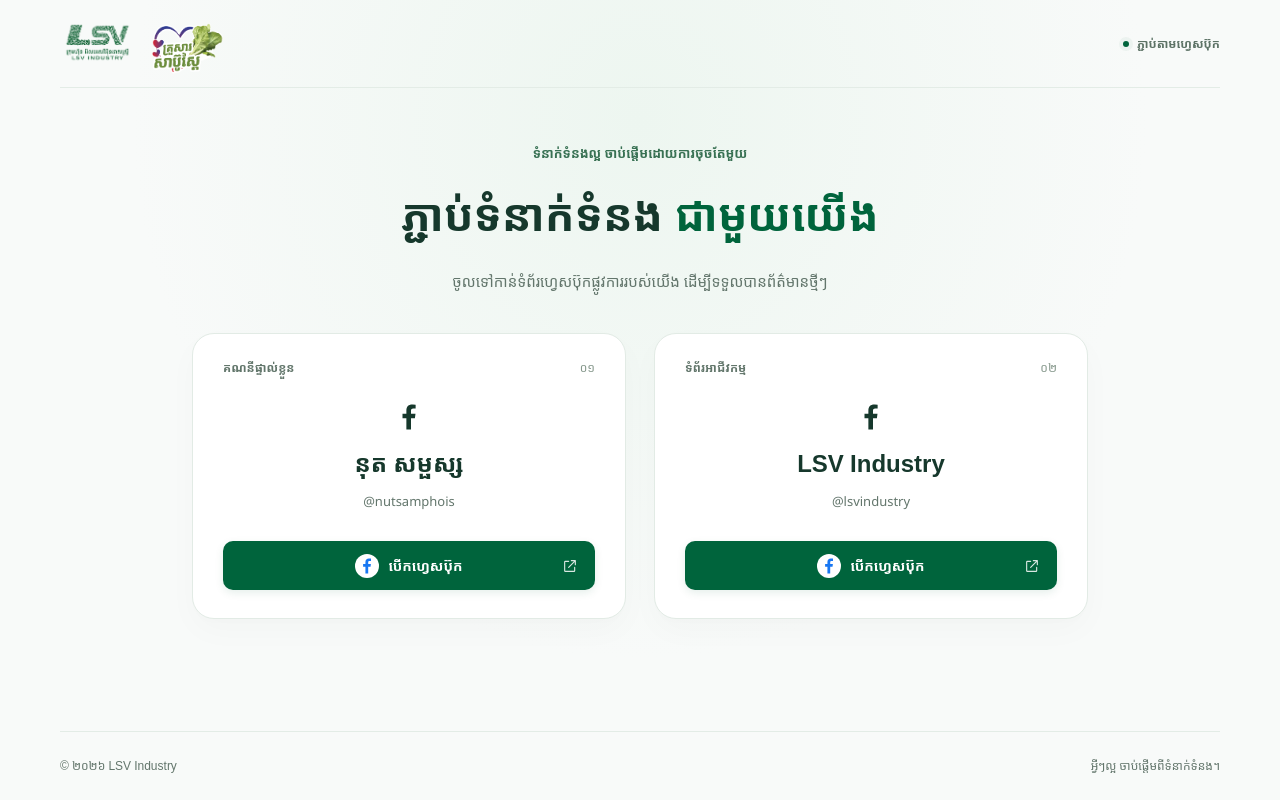
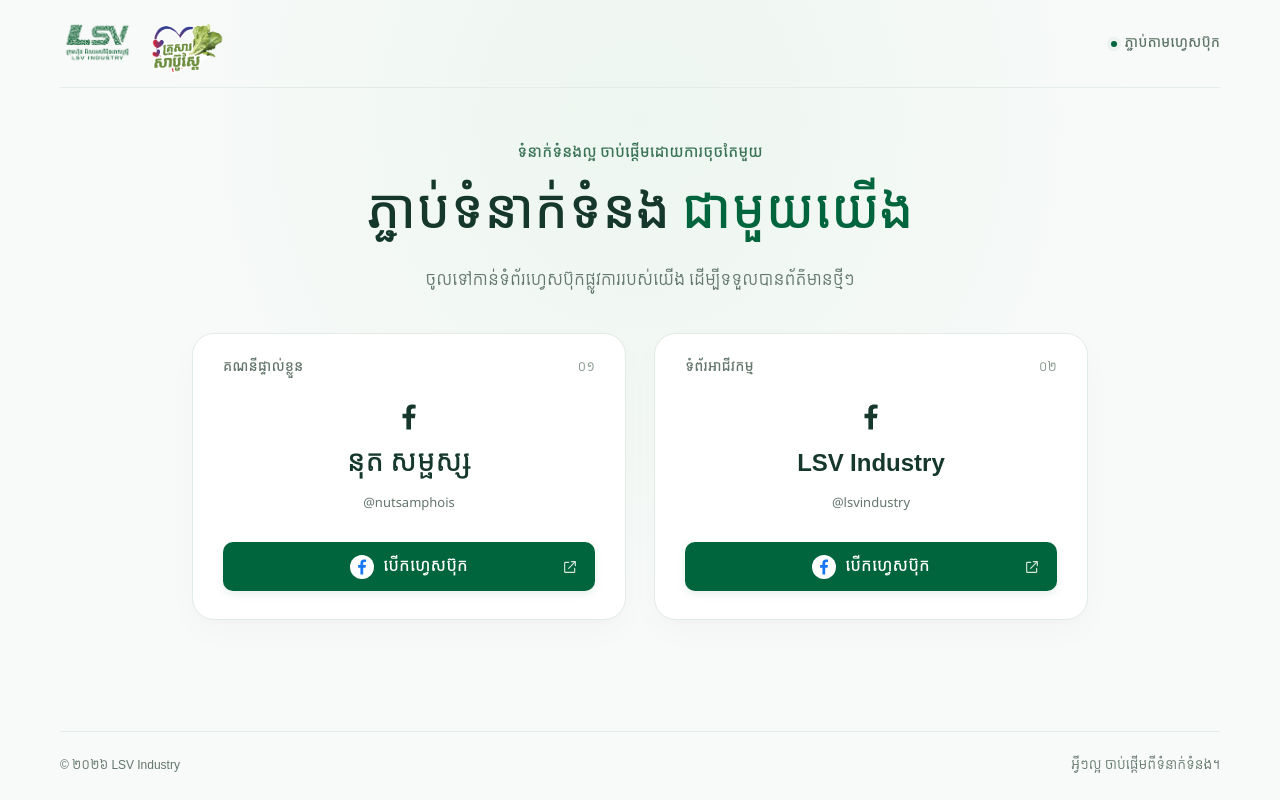
Before and after one commit to hoengmengdy/qrpage-, a plain HTML site: page index.html in a window 1280 px wide. Drawn offline with Linux system fonts and the light colour scheme.

Commit message:
Update QR page

```diff
--- a/style.css
+++ b/style.css
@@ -1,4 +1,20 @@
 /* LSV Facebook Page */
+
+@font-face {
+    font-family: "Kantumruy";
+    src: url("assets/fonts/Kantumruy-Regular.woff2") format("woff2");
+    font-style: normal;
+    font-weight: 400;
+    font-display: swap;
+}
+
+@font-face {
+    font-family: "Kantumruy";
+    src: url("assets/fonts/Kantumruy-Bold.woff2") format("woff2");
+    font-style: normal;
+    font-weight: 700;
+    font-display: swap;
+}
 
 :root {
     color-scheme: light;
@@ -8,7 +24,7 @@
     --ink: #16382c;
     --muted: #63766c;
     --border: #e3ece6;
-    font-family: "Noto Sans Khmer", "Khmer OS System", "Khmer UI", "Khmer Sangam MN", "Leelawadee UI", sans-serif;
+    font-family: "Kantumruy", "Khmer OS System", "Khmer UI", "Khmer Sangam MN", "Leelawadee UI", sans-serif;
     line-height: 1.8;
     color: var(--ink);
     background: #f8faf9;
```
Also changed, not shown: assets/fonts/Kantumruy-Bold.woff2 (added), assets/fonts/Kantumruy-LICENSE.txt (added), assets/fonts/Kantumruy-Regular.woff2 (added).
